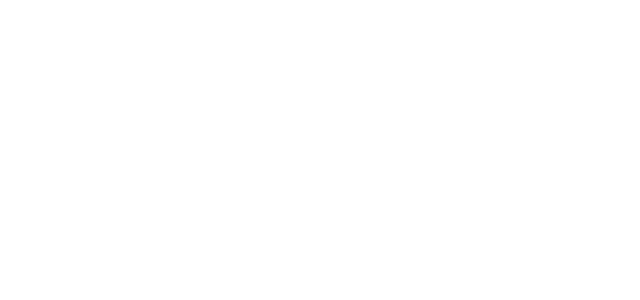
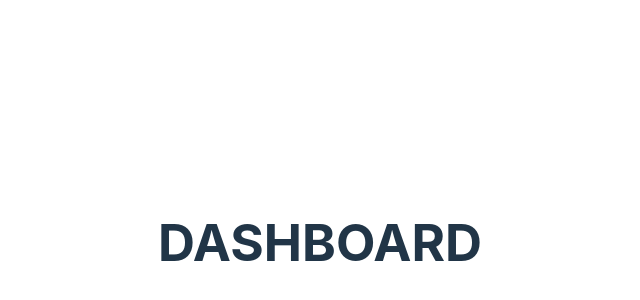
Before and after one commit to daxlowe/securaflow, a React (Vite) app in the folder client/: page / in a window 1280 px wide. Before the commit this address had no page. Shown: the part 158-458 px from the top of the page, without its empty margins (320-960 px from the left). Built offline with nearby package versions, Linux system fonts and the light colour scheme.

Commit message:
created dashboard page

```diff
--- /dev/null
+++ b/client/src/features/dashboard/dashboard.tsx
@@ -0,0 +1,12 @@
+import '@/assets/css/App.css'
+
+function App() {
+
+    return (
+        <>
+            <h1>DASHBOARD</h1>
+        </>
+    )
+}
+
+export default App
--- /dev/null
+++ b/client/src/features/dashboard/index.ts
@@ -0,0 +1 @@
+export { default } from "./dashboard";
--- a/client/src/routes/index.tsx
+++ b/client/src/routes/index.tsx
@@ -1,10 +1,12 @@
 import { Routes, Route } from "react-router-dom";
 import Home from "@/features/home"
+import Dashboard from "@/features/dashboard"
 export default function App() {
     return (
         <div>
             <Routes>
                 <Route path="/home" element={<Home />} />
+                <Route path="/" element={<Dashboard />} />
             </Routes>
         </div>
     );
```
